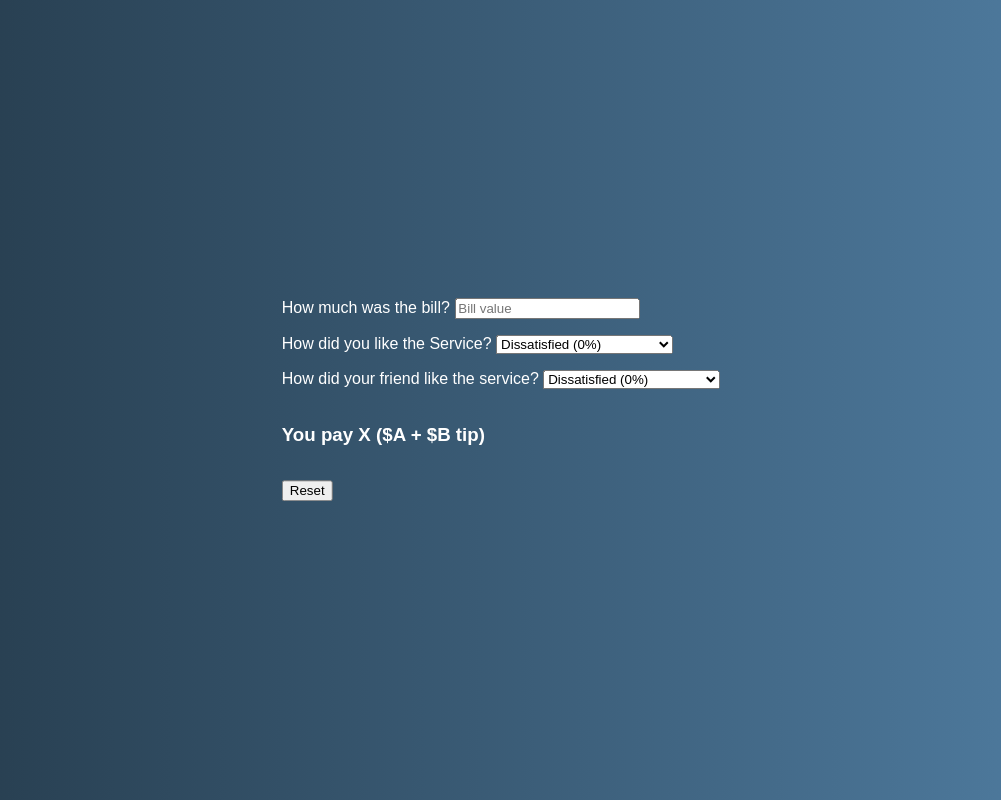
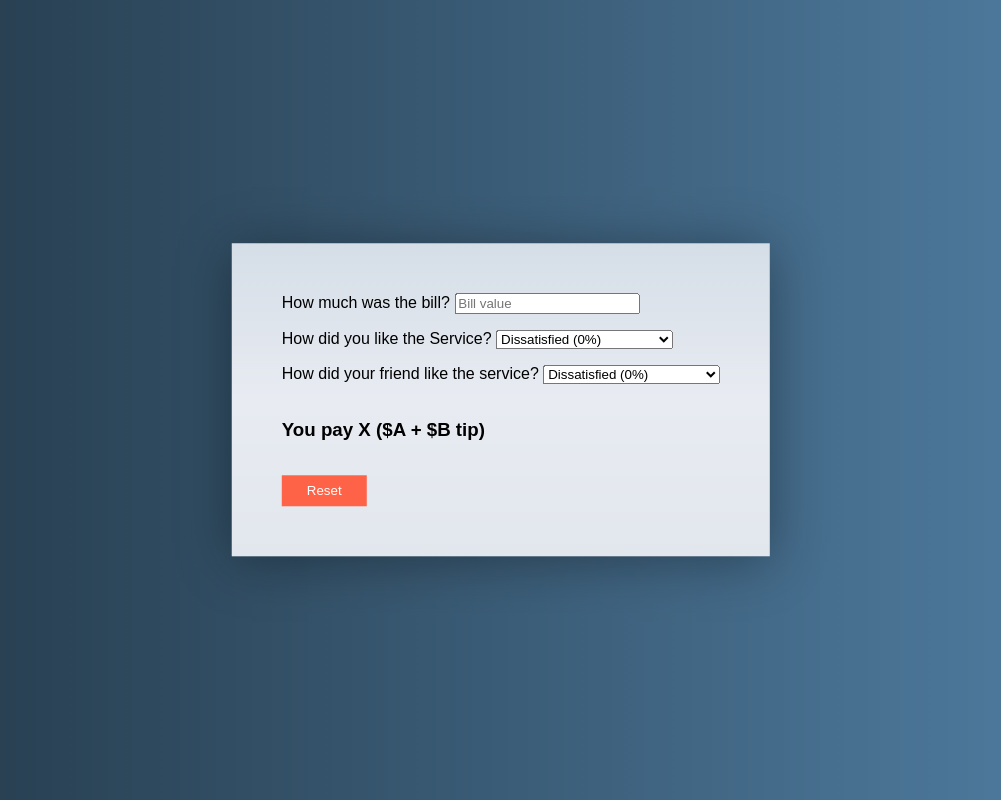
Before and after one commit to Usmandevblends/Reactcourseudemy, a React (Create React App) app in the folder 24-tipcalculator/: page / in a window 1280 px wide. Shown: the whole page, without its empty margins (139-1140 px from the left). Built offline with nearby package versions, Linux system fonts and the light colour scheme.

Commit message:
style our components

```diff
--- a/24-tipcalculator/src/components/Reset.js
+++ b/24-tipcalculator/src/components/Reset.js
@@ -2,11 +2,9 @@ import React from "react";
 
 function Reset() {
   return (
-    <React.Fragment>
-      <div>
-        <button>Reset</button>
-      </div>
-    </React.Fragment>
+    <div>
+      <button class="btn">Reset</button>
+    </div>
   );
 }
 
--- a/24-tipcalculator/src/style.css
+++ b/24-tipcalculator/src/style.css
@@ -1,9 +1,8 @@
 body {
     font-family: Arial, Helvetica, sans-serif;
     background-image: linear-gradient(to right, #243949 0%, #517fa4 100%);
-    color: #fff;
+    user-select: none;
 }
-
 .main {
     position: absolute;
     top: 50%;
@@ -12,4 +11,17 @@ body {
     display: flex;
     flex-direction: column;
     gap: 1rem;
+    background: linear-gradient(to bottom, #d5dee7 0%, #e8ebf2 50%, #e2e7ed 100%),
+        linear-gradient(to bottom, rgba(0, 0, 0, 0.02) 50%, rgba(255, 255, 255, 0.02) 61%, rgba(0, 0, 0, 0.02) 73%),
+        linear-gradient(33deg, rgba(255, 255, 255, 0.2) 0%, rgba(0, 0, 0, 0.2) 100%);
+    background-blend-mode: normal, color-burn;
+    padding: 50px;
+    box-shadow: rgba(0, 0, 0, 0.35) 0px 5px 50px;
 }
+
+.btn {
+    padding: 8px 25px;
+    background-color: tomato;
+    border: none;
+    color: #fff;
+}
```
